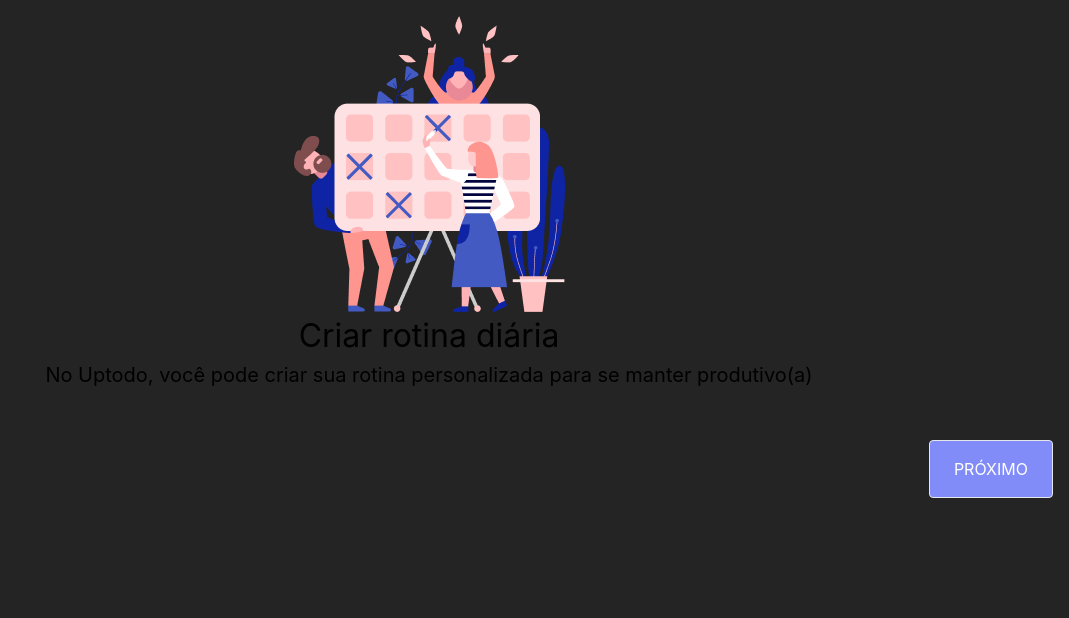
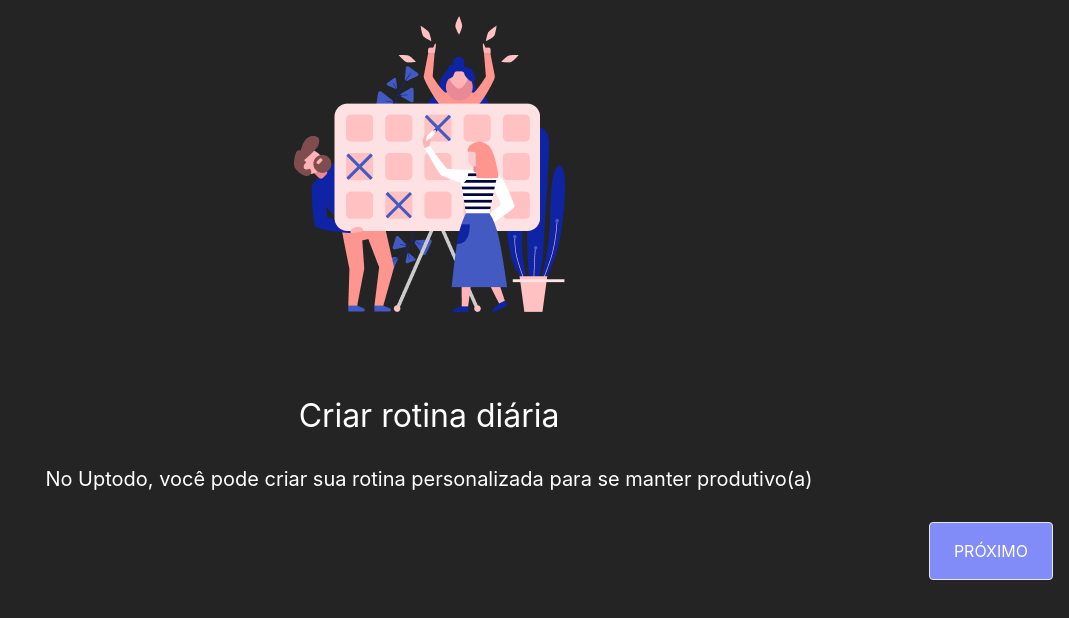
Before and after one commit to GabrielCampos99/todo-clientv2, a React (Vite) app: page / in a window 1280 px wide. Shown: the top 618 px of the page, without its empty margins (211-1280 px from the left). Built offline with nearby package versions, Linux system fonts and the light colour scheme; what tailwindcss-radix would draw is missing.

Commit message:
feat css slider

```diff
--- a/src/pages/Intro.tsx
+++ b/src/pages/Intro.tsx
@@ -31,19 +31,23 @@
     },
   ];
   return (
-    <div className="m-4">
+    <div>
       <Carrousel
+        className="m-4"
         data={introItems}
         render={(item) => (
           <div key={item.title}>
             <div className="flex items-center flex-col min-h-[50vh]">
               {item.asset}
-              <Typography variant="h1">{item.title}</Typography>
-              <Typography variant="h2">{item.description}</Typography>
+              <Typography variant="h1" className="text-white mt-20">
+                {item.title}
+              </Typography>
+              <Typography variant="h2" className="text-white mt-6">
+                {item.description}
+              </Typography>
             </div>
           </div>
         )}
-        numberOfItems={introItems.length - 1}
       />
     </div>
   );
```
